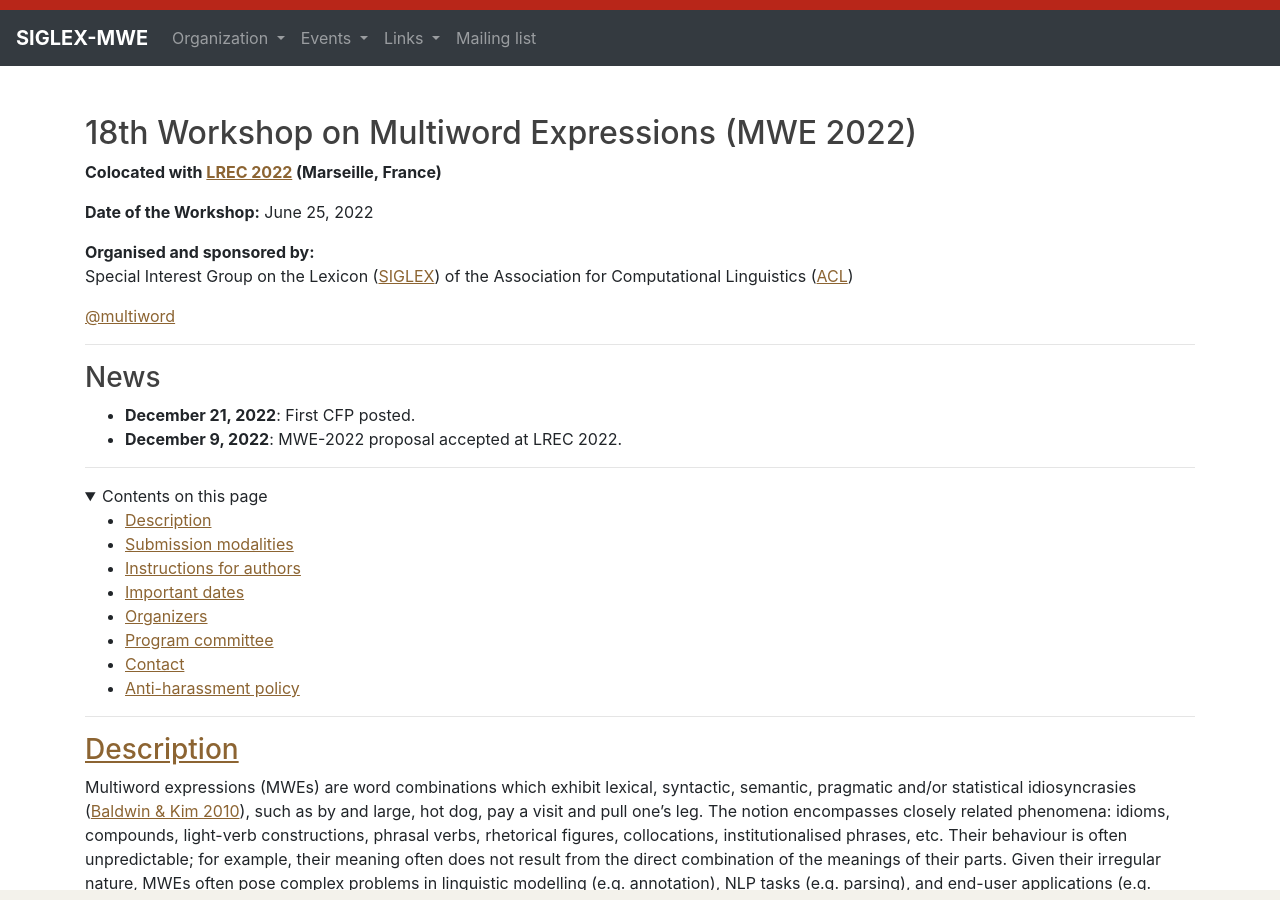
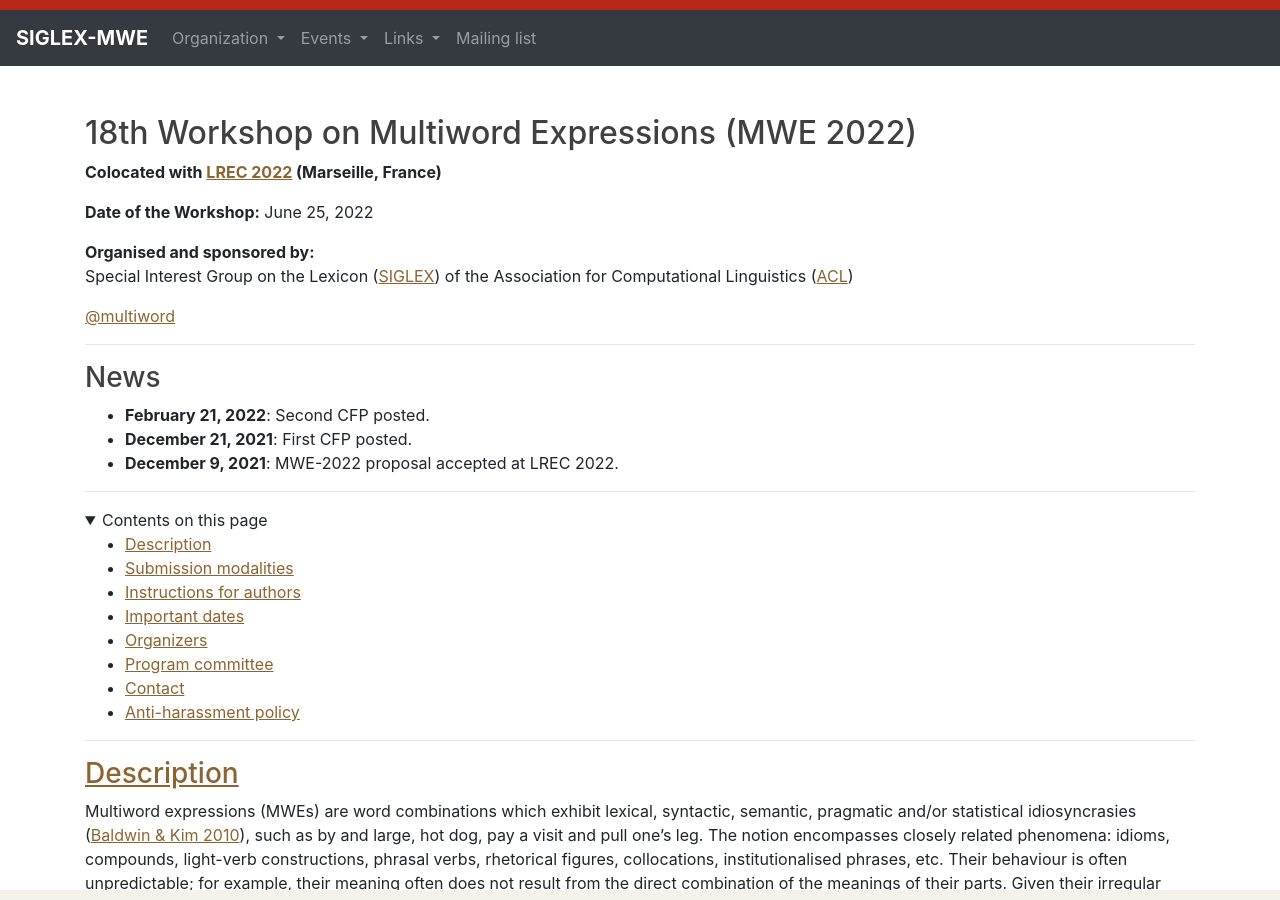
Before and after one commit to multiword/multiword.github.io, a Jekyll site: the page built from mwe2022/index.md, in a window 1280 px wide and 900 px high. Built offline with Jekyll 4.4.1, drawn with Linux system fonts in a browser that asks for light colours; comment, search, counter and statistics services are not loaded.

Commit message:
Update news

```diff
--- a/mwe2022/index.md
+++ b/mwe2022/index.md
@@ -20,8 +20,9 @@ Special Interest Group on the Lexicon ([SIGLEX](http://www.siglex.org/)) of the
 
 ### News
 
-* **December 21, 2022**: First CFP posted.
-* **December 9, 2022**: MWE-2022 proposal accepted at LREC 2022.
+* **February 21, 2022**: Second CFP posted.
+* **December 21, 2021**: First CFP posted.
+* **December 9, 2021**: MWE-2022 proposal accepted at LREC 2022.
 
 -----
 
```
